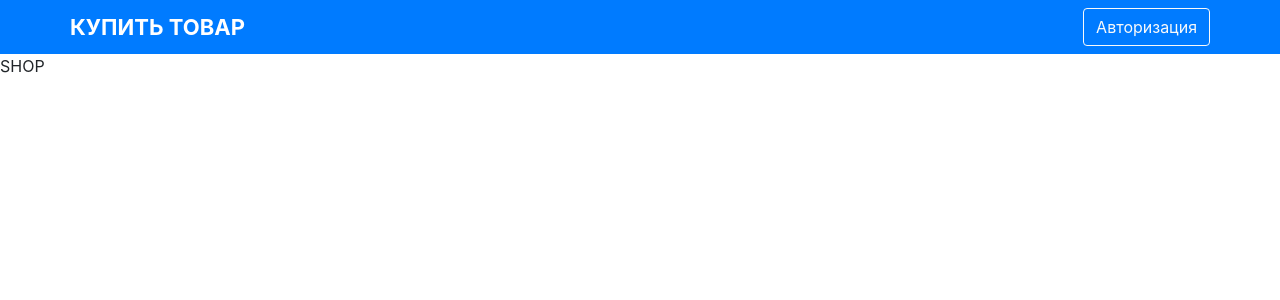
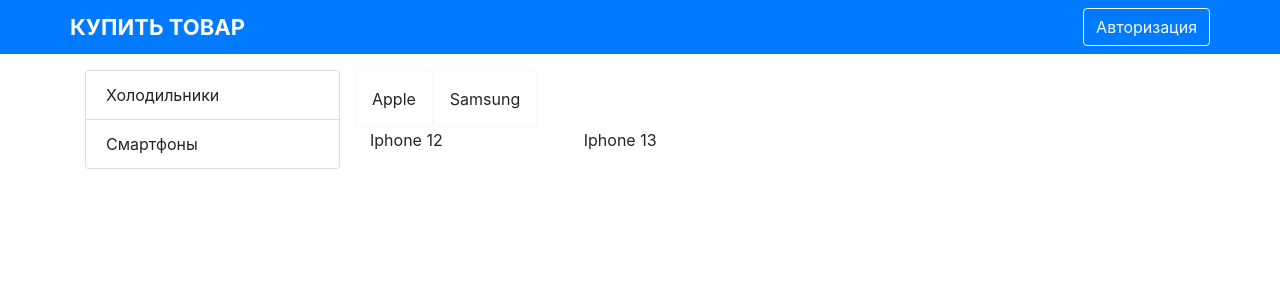
Before and after one commit to msultanovdev/online-store, a React (Create React App) app in the folder client/: page / in a window 1280 px wide. Shown: the top 300 px of the page. Built offline with nearby package versions, Linux system fonts and the light colour scheme.

Commit message:
fixing bugs

```diff
--- /dev/null
+++ b/client/src/components/BrandBar.js
@@ -0,0 +1,26 @@
+import React, {useContext} from 'react';
+import { observer } from 'mobx-react-lite';
+import { Card, Row } from 'react-bootstrap';
+import {Context} from '../index';
+
+const BrandBar = observer(() => {
+    const {device} = useContext(Context);
+
+    return (
+        <Row className='d-flex'>
+            {device.brands.map(brand =>
+                <Card
+                    onClick={() => device.setSelectedBrand(brand)}
+                    border={brand.id === device.selectedBrand.id ? 'primary' : 'light'}
+                    key={brand.id}
+                    className="p-3"
+                    style={{cursor: 'pointer'}}
+                >
+                    {brand.name}
+                </Card>
+            )}
+        </Row>
+    )
+});
+
+export default BrandBar;
--- /dev/null
+++ b/client/src/components/DeviceItem.js
@@ -0,0 +1,12 @@
+import React from 'react';
+import { Col } from 'react-bootstrap';
+
+const DeviceItem = ({ device }) => {
+  return (
+    <Col md={3}>
+        {device.name}
+    </Col>
+  )
+}
+
+export default DeviceItem;
--- /dev/null
+++ b/client/src/components/DeviceList.js
@@ -0,0 +1,20 @@
+import React, { useContext } from 'react';
+import { observer } from 'mobx-react-lite';
+import { Row } from 'react-bootstrap';
+import { Context } from '../index';
+import DeviceItem from './DeviceItem';
+
+const DeviceList = observer(() => {
+    const {device} = useContext(Context);
+    console.log(device);
+
+    return (
+        <Row className='d-flex'>
+            {device.devices.map(device =>
+                <DeviceItem key={device.id} device={device}/>
+            )}
+        </Row>
+    );
+});
+
+export default DeviceList;
--- /dev/null
+++ b/client/src/components/TypeBar.js
@@ -0,0 +1,25 @@
+import React, { useContext } from 'react';
+import {ListGroup} from 'react-bootstrap';
+import {observer} from 'mobx-react-lite';
+import {Context} from '../index';
+
+const TypeBar = observer(() => {
+    const {device} = useContext(Context);
+
+    return (
+        <ListGroup>
+            {device.types.map(type =>
+                <ListGroup.Item
+                    style={{cursor: 'pointer'}}
+                    active={type.id === device.selectedType.id}
+                    onClick={() => device.setSelectedType(type)}
+                    key={type.id}
+                >
+                    {type.name}
+                </ListGroup.Item>
+            )}
+        </ListGroup>
+    )
+});
+
+export default TypeBar;
--- a/client/src/pages/Shop.js
+++ b/client/src/pages/Shop.js
@@ -1,10 +1,22 @@
 import React from 'react';
+import { Col, Container, Row } from 'react-bootstrap';
+import BrandBar from '../components/BrandBar';
+import DeviceList from '../components/DeviceList';
+import TypeBar from '../components/TypeBar';
 
 const Shop = () => {
   return (
-    <div>
-        SHOP
-    </div>
+    <Container>
+        <Row className='mt-3'>
+          <Col md={3}>
+            <TypeBar />
+          </Col>
+          <Col md={9}>
+            <BrandBar />
+            <DeviceList />
+          </Col>
+        </Row>
+    </Container>
   )
 }
 
--- a/client/src/store/DeviceStore.js
+++ b/client/src/store/DeviceStore.js
@@ -5,15 +5,17 @@ export default class DeviceStore {
         this._types = [
             {id: 1, name: "Холодильники"},
             {id: 2, name: "Смартфоны"},
-        ];
+        ]
         this._brands = [
             {id: 1, name: "Apple"},
             {id: 2, name: "Samsung"}
-        ];
-        this._diveces = [
-            {id: 1, name: "Iphone 12 pro", price: 900, rating: 5, img: "https://texnomart.uz/ru/product/detail/87777"},
-            {id: 1, name: "Iphone 13 pro", price: 1100, rating: 5, img: "https://texnomart.uz/ru/product/detail/87777"},
-        ];
+        ]
+        this._devices = [
+            {id: 1, name: "Iphone 12"},
+            {id: 2, name: "Iphone 13"},
+        ]
+        this._selectedType = {};
+        this._selectedBrand = {};
         makeAutoObservable(this);
     }
 
@@ -26,6 +28,13 @@ export default class DeviceStore {
     setDevices(devices) {
         this._devices = devices;
     }
+    setSelectedType(type) {
+        this._selectedType = type;
+    }
+    setSelectedBrand(brand) {
+        this._selectedBrand = brand;
+    }
+
 
     get types() {
         return this._types;
@@ -36,4 +45,11 @@ export default class DeviceStore {
     get devices() {
         return this._devices;
     }
+    get selectedType() {
+        return this._selectedType;
+    }
+    get selectedBrand() {
+        return this._selectedBrand;
+    }
+
 }
```
